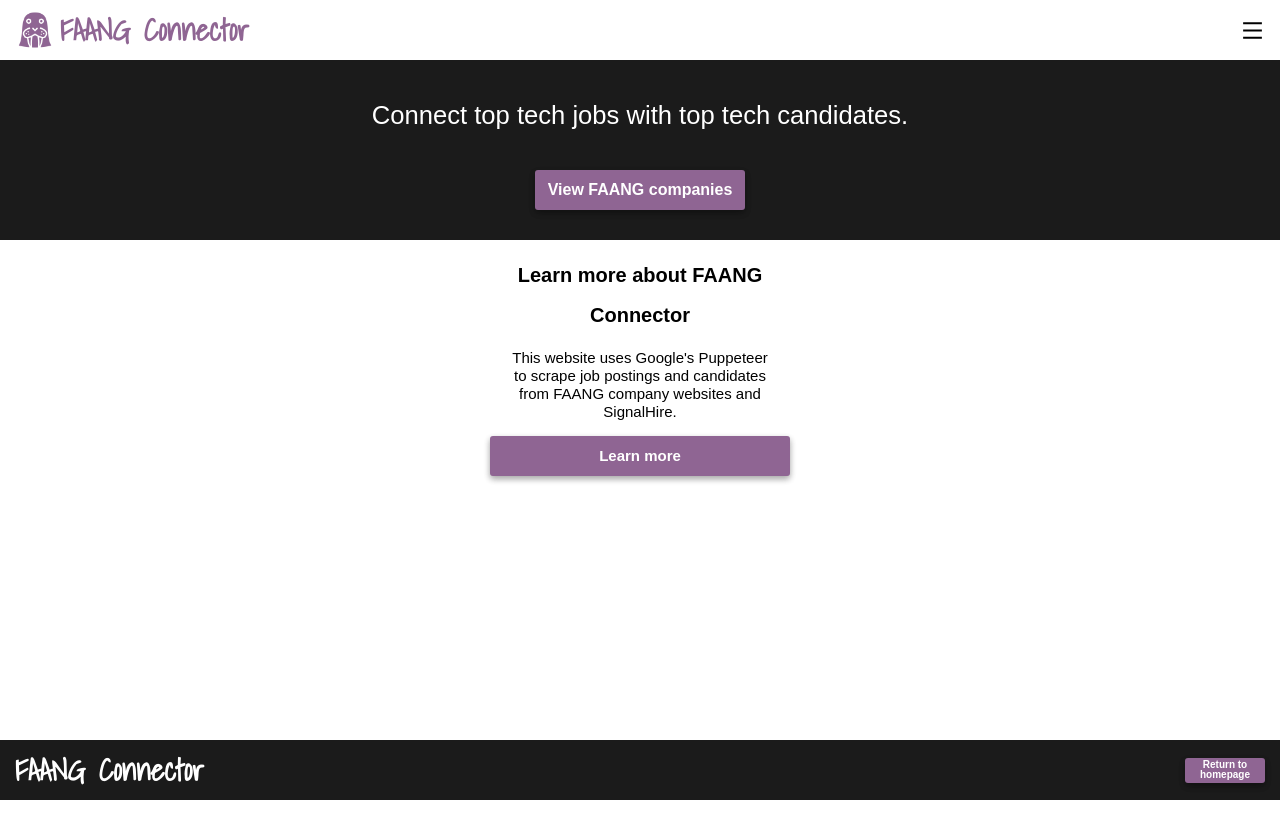
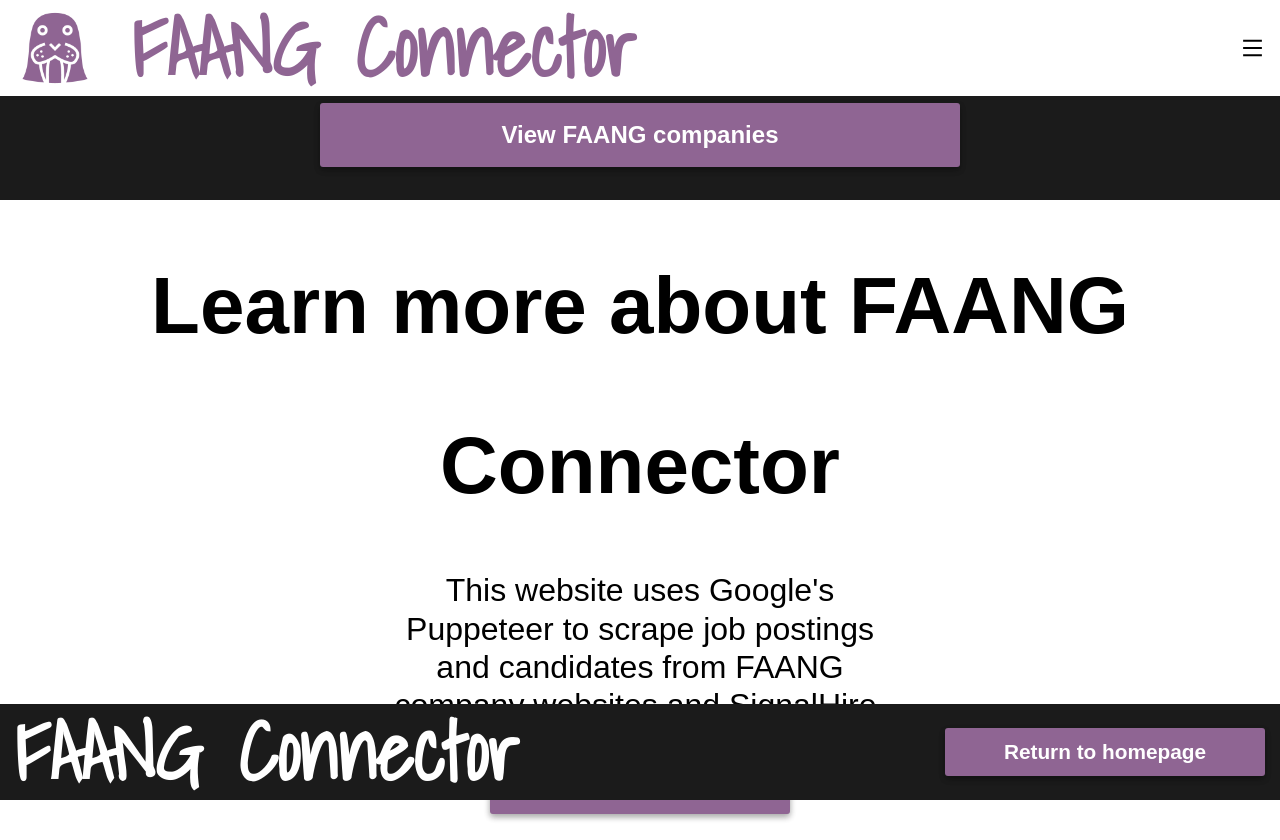
Before and after one commit to ZacharyLasky/faang-connector-client, a React (Create React App) app: page / in a window 1280 px wide. Before the commit the page ends 800 px from the top, so only its background shows below. Built offline with nearby package versions, Linux system fonts and the light colour scheme.

Commit message:
desktop styles

```diff
--- a/src/App.js
+++ b/src/App.js
@@ -5,8 +5,6 @@
 import { Header } from './components/Header';
 import { Footer } from './components/Footer';
 import { Home } from './components/Home';
-// import { AllJobs } from './components/jobs/AllJobs';
-// import { AllCandidates } from './components/AllCandidates';
 import { Container as Google } from './components/companies/google/Container';
 import { Companies } from './components/companies/Companies';
 import { About } from './components/About';
@@ -47,4 +45,5 @@
   font-family: Arial, sans-serif;
   margin: 0 auto;
   width: 100%;
+  height: 100vh;
 `;
--- a/src/components/Footer.js
+++ b/src/components/Footer.js
@@ -2,7 +2,6 @@
 import { useHistory } from 'react-router-dom';
 import styled from 'styled-components';
 import { layouts } from '../styles';
-import walrusHead from '../assets/walrusHead.png';
 
 export const Footer = () => {
   const history = useHistory();
@@ -27,4 +26,8 @@
     font-size: 25px;
     margin-top: 0px;
   }
+
+  @media (min-width: 800px) {
+    font-size: 5rem;
+  }
 `;
--- a/src/components/Header.js
+++ b/src/components/Header.js
@@ -13,7 +13,7 @@
     return (
       <layouts.Nav className="header-menu">
         <TitleWrapper>
-          <img src={walrusHead} height="40px" alt="Walrus Head" />
+          <Logo src={walrusHead} alt="Walrus Head" />
           <Title className="app-title">FAANG Connector</Title>
         </TitleWrapper>
         <MenuIcon
@@ -30,7 +30,7 @@
     return (
       <layouts.Nav className="heade-folded-menu">
         <TitleWrapper>
-          <img src={walrusHead} height="40px" alt="Walrus Head" />
+          <Logo src={walrusHead} alt="Walrus Head" />
           <layouts.NavButton onClick={() => history.push('/about')}>Learn more</layouts.NavButton>
           <layouts.NavButton>Source code</layouts.NavButton>
         </TitleWrapper>
@@ -64,14 +64,31 @@
     font-size: 25px;
     margin-top: 0px;
   }
+
+  @media (min-width: 800px) {
+    font-size: 5rem;
+  }
 `;
 
 const MenuIcon = styled(RiMenuLine)`
   cursor: pointer;
   margin: 0 15px;
+
+  @media (min-width: 800px) {
+    height: 5rem;
+  }
 `;
 
 const FoldMenuIcon = styled(RiMenuFoldLine)`
   cursor: pointer;
   margin: 0 15px;
 `;
+
+const Logo = styled('img')`
+  height: 40px;
+
+  @media (min-width: 800px) {
+    height: 5rem;
+    margin-right: 2rem;
+  }
+`;
--- a/src/components/companies/Companies.js
+++ b/src/components/companies/Companies.js
@@ -23,13 +23,13 @@
           website.`,
           children: (
             <ButtonContainer>
-              <CompanyButton className="facebook-company-wrapper" title="Facebook">
+              <FacebookButton className="facebook-company-wrapper" title="Facebook">
                 <FaFacebookF
                   className="facebook-company-icon"
                   size="24px"
                   alt="Facebook company icon"
                 />
-              </CompanyButton>
+              </FacebookButton>
               <AppleButton className="apple-company-wrapper" title="Apple">
                 <FaApple className="apple-company-icon" size="24px" alt="Apple company icon" />
               </AppleButton>
@@ -65,8 +65,13 @@
   width: 50px;
 `;
 
+const FacebookButton = styled(CompanyButton)`
+  cursor: not-allowed;
+`;
+
 const AppleButton = styled(CompanyButton)`
   background: ${colors.mango};
+  cursor: not-allowed;
   &:hover {
     background: ${colors.pumpkin};
   }
@@ -74,6 +79,7 @@
 
 const AmazonButton = styled(CompanyButton)`
   background: ${colors.opal};
+  cursor: not-allowed;
   &:hover {
     background: ${colors.blueGreen};
   }
@@ -81,6 +87,7 @@
 
 const NetflixButton = styled(CompanyButton)`
   background: ${colors.lightPink};
+  cursor: not-allowed;
   &:hover {
     background: ${colors.darkPink};
   }
--- a/src/components/companies/google/candidates/AllCandidates.js
+++ b/src/components/companies/google/candidates/AllCandidates.js
@@ -19,30 +19,15 @@
       middleSection={{
         heading: 'Select a candidate',
         paragraph: `Selecting a candidate will give you more details about the person. Scroll horizontally to see all ${candidates.length} candidates.`,
-        children: (
-          <CandidateWrapper>
-            {candidates.map((candidate) => (
+        sliderContent: candidates.map((candidate) => (
           <layouts.MiddleSectionButton
             key={candidate.id}
             onClick={() => setSelectedCandidate(candidate)}
             style={{ minWidth: '300px' }}>
             {candidate.candidate_name}
           </layouts.MiddleSectionButton>
-            ))}
-          </CandidateWrapper>
-        )
+        ))
       }}
     />
   );
 };
-
-const CandidateWrapper = styled('div')`
-  display: flex;
-  justify-content: space-between;
-  max-width: 300px;
-  overflow-x: scroll;
-  overflow-y: hidden;
-  ::-webkit-scrollbar {
-    display: none;
-  }
-`;
--- a/src/components/companies/google/jobs/AllJobs.js
+++ b/src/components/companies/google/jobs/AllJobs.js
@@ -14,30 +14,15 @@
       middleSection={{
         heading: 'Select a job',
         paragraph: `Selecting a job will give you more details about the role. Scroll horizontally to see all ${jobs.length} jobs.`,
-        children: (
-          <JobWrapper>
-            {jobs.map((job) => (
+        sliderContent: jobs.map((job) => (
           <layouts.MiddleSectionButton
             key={job.id}
             onClick={() => setSelectedJob(job.id)}
             style={{ minWidth: '300px' }}>
             {job.job_title}
           </layouts.MiddleSectionButton>
-            ))}
-          </JobWrapper>
-        )
+        ))
       }}
     />
   );
 };
-
-const JobWrapper = styled('div')`
-  display: flex;
-  justify-content: space-between;
-  max-width: 300px;
-  overflow-x: scroll;
-  overflow-y: hidden;
-  ::-webkit-scrollbar {
-    display: none;
-  }
-`;
--- a/src/components/companies/google/jobs/Job.js
+++ b/src/components/companies/google/jobs/Job.js
@@ -4,19 +4,23 @@
 import { Layout } from '../../../global';
 
 export const Job = ({ job, candidates, setRenderCandidates, resetGoogleState }) => {
+  console.log({ job });
   return (
     <Layout
       topSection={{
         heading: job.job_title,
         button: 'Return to jobs',
-        customButton: () => resetGoogleState()
+        customButton: () => {
+          resetGoogleState();
+          // ref.current.scrollIntoView({ behavior: 'smooth' });
+        }
       }}
       middleSection={{
         heading: 'Job Qualifications',
         paragraph: `Scroll horizontally to see all job info`,
         children: (
           <>
-            <JobWrapper>
+            <layouts.MiddleSectionSliderWrapper>
               {job.job_qualifications.map((qualification, i) => (
                 <>
                   <JobSection key={i}>
@@ -27,7 +31,7 @@
                   )}
                 </>
               ))}
-            </JobWrapper>
+            </layouts.MiddleSectionSliderWrapper>
             {candidates.length ? (
               <layouts.MiddleSectionButton onClick={() => setRenderCandidates(true)}>
                 {`See ${candidates.length} matching candidates`}
@@ -42,17 +46,6 @@
   );
 };
 
-const JobWrapper = styled('div')`
-  display: flex;
-  justify-content: space-between;
-  max-width: 300px;
-  overflow-x: scroll;
-  overflow-y: hidden;
-  ::-webkit-scrollbar {
-    display: none;
-  }
-`;
-
 const JobSection = styled('div')`
   display: flex;
   justify-content: center;
@@ -66,6 +59,12 @@
   padding: 0 15px;
   overflow: scroll;
   box-shadow: rgba(0, 0, 0, 0.16) 0px 3px 6px, rgba(0, 0, 0, 0.23) 0px 3px 6px;
+
+  @media (min-width: 800px) {
+    min-height: 10rem;
+    min-width: 15rem;
+    font-size: 1rem;
+  }
 `;
 
 const NoCandidateButton = styled(layouts.MiddleSectionButton)`
--- a/src/components/global/Layout.js
+++ b/src/components/global/Layout.js
@@ -1,4 +1,5 @@
 import React from 'react';
+import styled from 'styled-components';
 import { useHistory } from 'react-router-dom';
 import { layouts } from '../../styles';
 
@@ -6,7 +7,7 @@
   const history = useHistory();
 
   return (
-    <>
+    <LayoutContainer className="layout-container">
       {topSection && (
         <layouts.TopSection>
           <layouts.TopSectionHeading>{topSection.heading}</layouts.TopSectionHeading>
@@ -33,9 +34,28 @@
               {middleSection.button}
             </layouts.MiddleSectionButton>
           )}
+          {middleSection.sliderContent && (
+            <layouts.MiddleSectionSliderWrapper>
+              {middleSection.sliderContent}
+            </layouts.MiddleSectionSliderWrapper>
+          )}
           {middleSection.children && middleSection.children}
         </layouts.MiddleSection>
       )}
-    </>
+    </LayoutContainer>
   );
 };
+
+const LayoutContainer = styled('div')`
+  display: flex;
+  flex-direction: column;
+  align-items: center;
+  width: 100%;
+`;
+
+const TopSection = styled('div')`
+  display: flex;
+  flex-direction: column;
+  align-items: center;
+  width: 100%;
+`;
--- a/src/styles/layouts.js
+++ b/src/styles/layouts.js
@@ -1,23 +1,26 @@
 import styled from 'styled-components';
 import { colors } from './colors';
 
-const NavFooter = styled('Nav')`
+const NavFooter = styled('nav')`
   display: flex;
   align-items: center;
   justify-content: space-between;
   text-align: center;
   height: 60px;
-  background: white;
   width: inherit;
   background: ${colors.black};
   position: fixed;
   bottom: 0;
+
+  @media (min-width: 800px) {
+    height: 12%;
+  }
 `;
 
 const Nav = styled(NavFooter)`
-  border-top: none;
-  position: relative;
-  background: none;
+  position: absolute;
+  top: 0;
+  background: white;
 `;
 
 const NavButton = styled('div')`
@@ -41,6 +44,12 @@
   @media (max-width: 300px) {
     width: 100%;
   }
+
+  @media (min-width: 800px) {
+    width: 20rem;
+    height: 3rem;
+    font-size: 1.3rem;
+  }
 `;
 
 const TopSection = styled('div')`
@@ -51,6 +60,10 @@
   height: 180px;
   background: ${colors.black};
   width: inherit;
+
+  @media (min-width: 800px) {
+    height: 30vh;
+  }
 `;
 
 const TopSectionHeading = styled('h2')`
@@ -61,8 +74,8 @@
   line-height: 200%;
   margin: 0 20px;
 
-  @media (min-width: 900px) {
-    font-size: 2vw;
+  @media (min-width: 800px) {
+    font-size: 3vw;
   }
 `;
 
@@ -83,8 +96,10 @@
     background: ${colors.pink};
   }
 
-  @media (max-width: 300px) {
-    width: 70%;
+  @media (min-width: 800px) {
+    width: 50%;
+    height: 4rem;
+    font-size: 1.5rem;
   }
 `;
 
@@ -93,9 +108,13 @@
   flex-direction: column;
   justify-content: space-evenly;
   align-items: center;
-  max-width: 300px;
-  height: 250px;
+  width: 100%;
+  min-height: 250px;
   text-align: center;
+
+  @media (min-width: 800px) {
+    height: 40rem;
+  }
 `;
 
 const MiddleSectionHeading = styled('h2')`
@@ -105,6 +124,10 @@
   font-weight: 600;
   line-height: 200%;
   margin: 0 20px;
+
+  @media (min-width: 800px) {
+    font-size: 5rem;
+  }
 `;
 
 const MiddleSectionParagraph = styled('p')`
@@ -112,6 +135,30 @@
   margin: 0 20px;
   line-height: 120%;
   font-weight: 500;
+
+  @media (min-width: 800px) {
+    font-size: 2rem;
+    width: 40%;
+  }
+`;
+
+const MiddleSectionSliderWrapper = styled('div')`
+  display: flex;
+  justify-content: space-between;
+  max-width: 300px;
+  overflow-x: scroll;
+  overflow-y: hidden;
+  ::-webkit-scrollbar {
+    display: none;
+  }
+
+  @media (max-width: 300px) {
+    max-width: 260px;
+  }
+
+  @media (min-width: 800px) {
+    max-width: 40%;
+  }
 `;
 
 const MiddleSectionButton = styled(TopSectionButton)`
@@ -121,6 +168,10 @@
 
   @media (max-width: 300px) {
     width: 70%;
+  }
+
+  @media (min-width: 800px) {
+    font-size: 1.3rem;
   }
 `;
 
@@ -134,5 +185,6 @@
   MiddleSection,
   MiddleSectionHeading,
   MiddleSectionParagraph,
+  MiddleSectionSliderWrapper,
   MiddleSectionButton
 };
```
Also changed, not shown: src/components/companies/google/candidates/Candidate.js (+8 -13 lines). Lines whose indentation alone changed are shown as unchanged.
